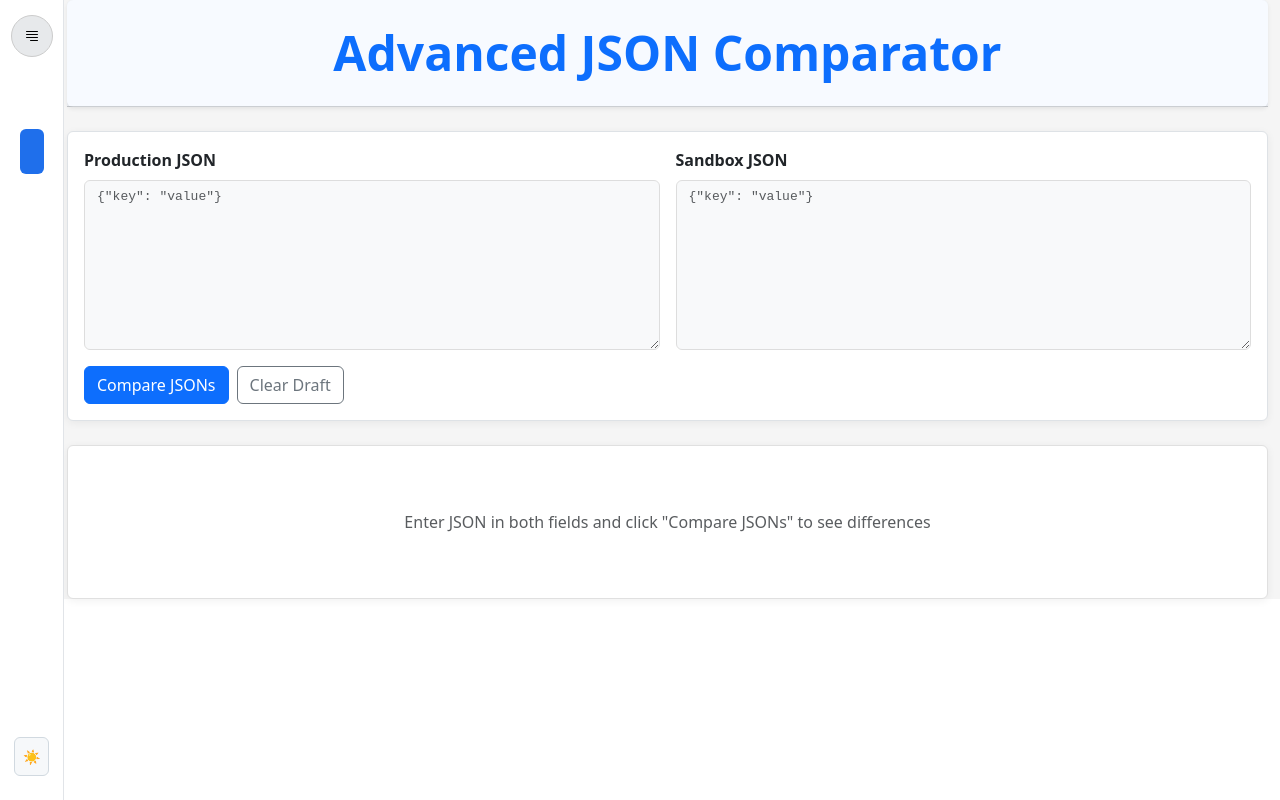
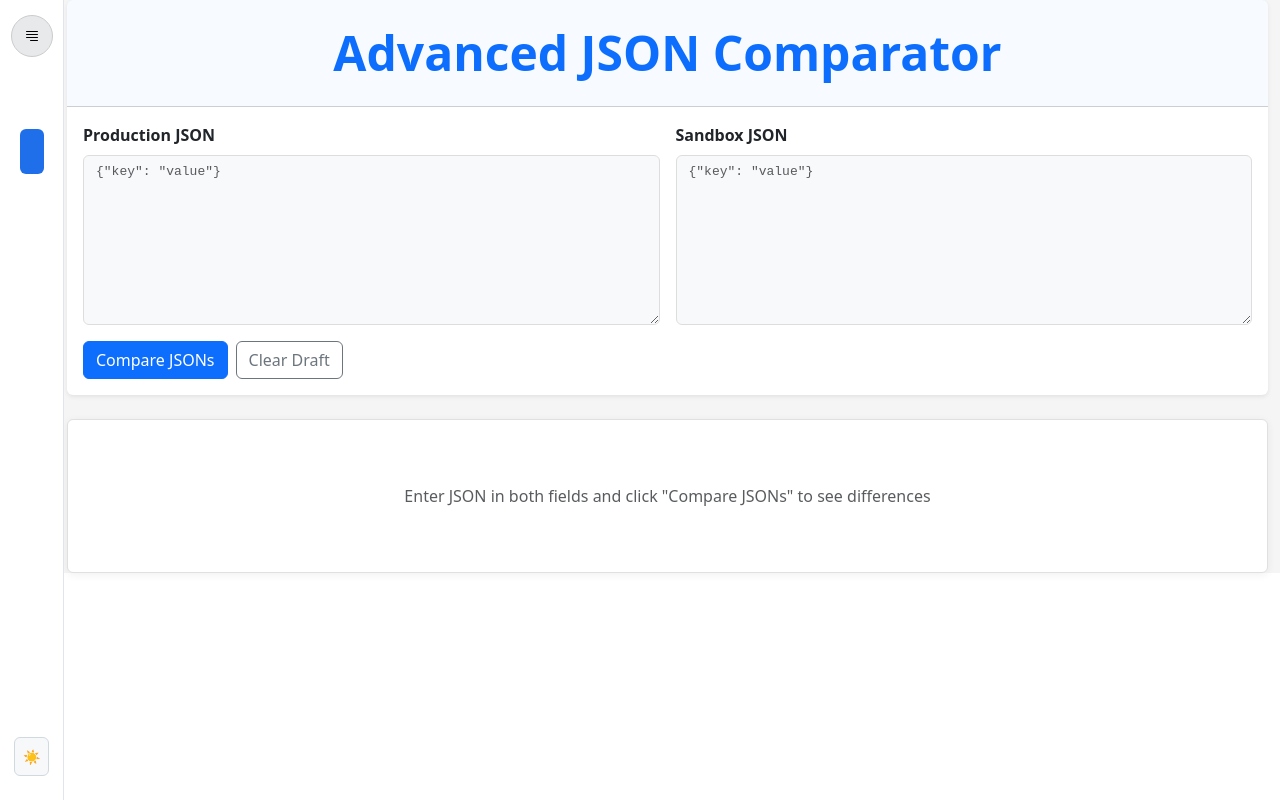
Before and after one commit to mutti-dev/PS-formsqc, a React (Create React App) app: page /AdvancedJSONComparator in a window 1280 px wide. Built offline with nearby package versions, Linux system fonts and the light colour scheme.

Commit message:
feat: implement AdvancedJSONComparator and WordConverter screens for form analysis

```diff
--- a/src/screens/AdvancedJSONComparator.jsx
+++ b/src/screens/AdvancedJSONComparator.jsx
@@ -415,9 +415,9 @@ export default function AdvancedJSONComparator({ theme = "dark" }) {
             Advanced JSON Comparator
           </h1>
         </Card.Header>
-      </Card>
 
-      <Card className="mb-4 border">
+
+
         <Card.Body>
           <Row className="g-3">
             <Col lg={6}>
--- a/src/screens/WordConverter.js
+++ b/src/screens/WordConverter.js
@@ -60,9 +60,7 @@ export default function WordConverter() {
                 Word to Dropdown Converter
               </h1>
             </Card.Header>
-          </Card>
 
-          <Card className="shadow-sm border-0">
             <Card.Body className="p-4">
               {/* Input */}
               <Form.Group className="mb-4">
```
